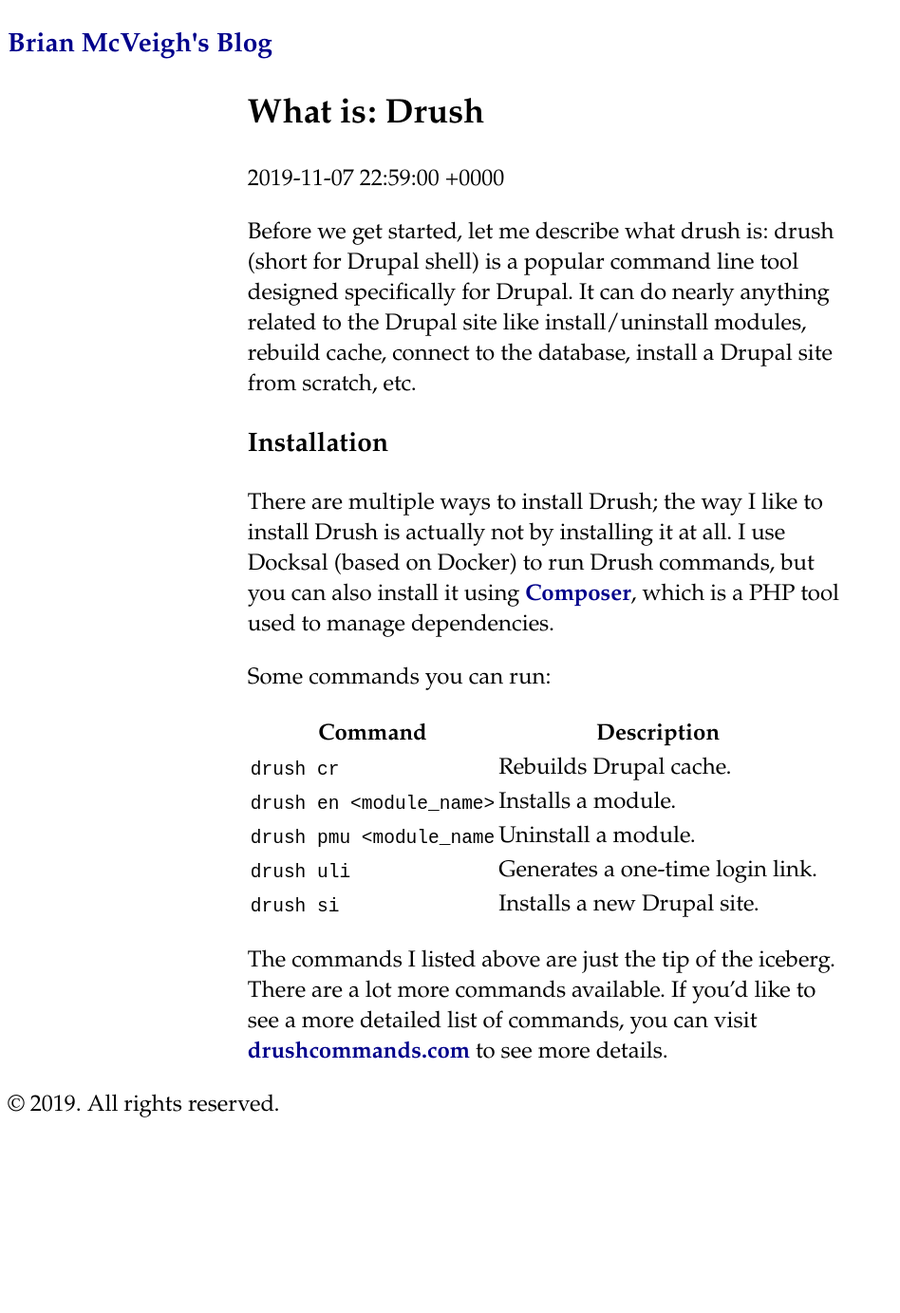
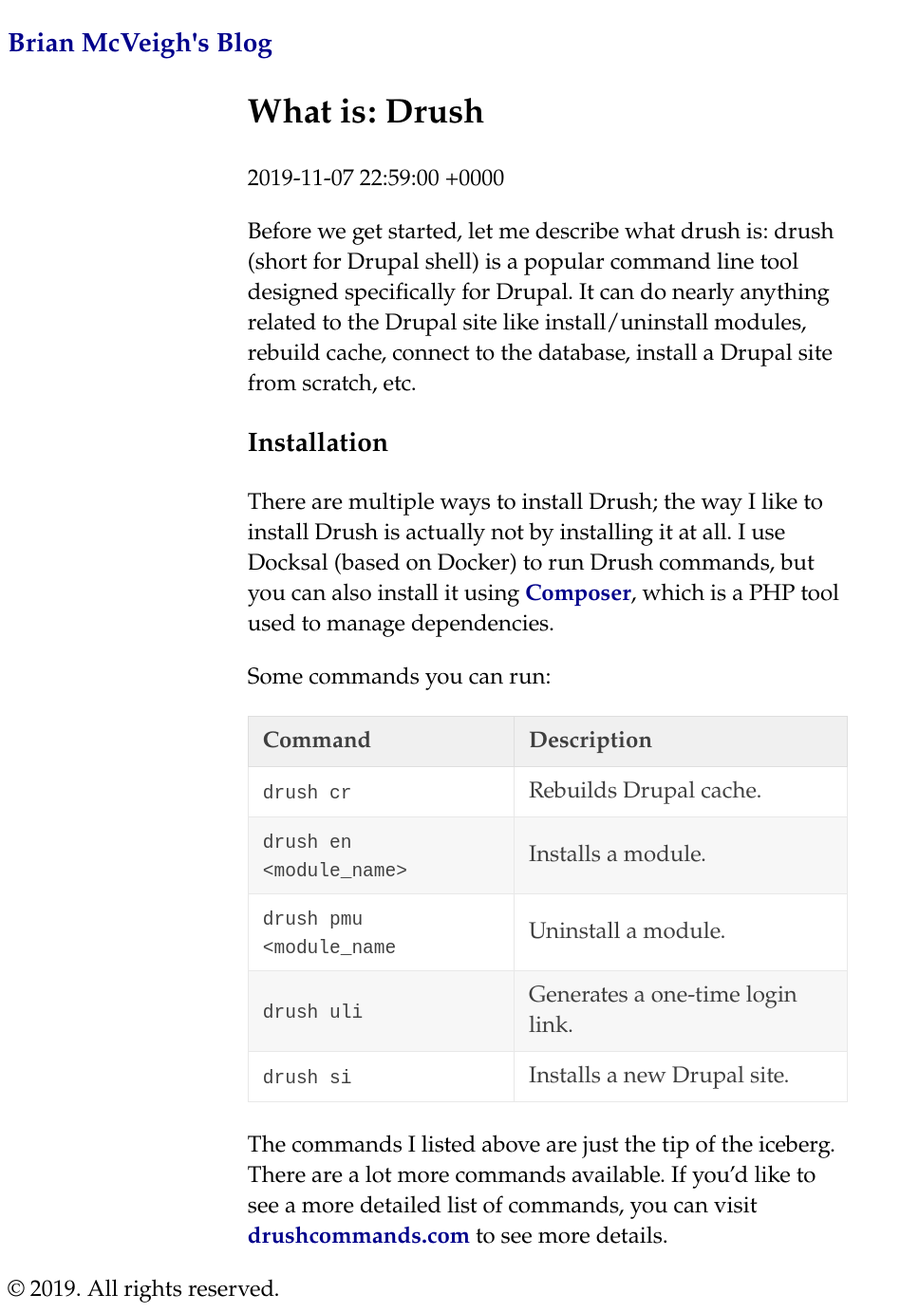
Before and after one commit to bmcveigh/bmcveigh.github.io, a Jekyll site: the page built from _posts/2019-11-07-what-is-drush.markdown, in a window 1280 px wide. Shown: the whole page at 95% size, without its empty margins (0-948 px from the left). Built offline with Jekyll 4.4.1, drawn with Linux system fonts in a browser that asks for light colours; before the commit the page ends 1188 px from its top, so only the background shows below that.

Commit message:
Styling for tables.

```diff
--- a/_sass/base/_base.scss
+++ b/_sass/base/_base.scss
@@ -11,3 +11,30 @@ a {
         color: crimson;
     }
 }
+
+/**
+ * Tables
+ */
+ table {
+    margin-bottom: $spacing-unit;
+    width: 100%;
+    text-align: $table-text-align;
+    color: $table-text-color;
+    border-collapse: collapse;
+    border: 1px solid $table-border-color;
+    tr {
+        &:nth-child(even) {
+        background-color: $table-zebra-color;
+        }
+    }
+    th, td {
+        padding: ($spacing-unit / 3) ($spacing-unit / 2);
+    }
+    th {
+        background-color: $table-header-bg-color;
+        border: 1px solid $table-header-border;
+    }
+    td {
+        border: 1px solid $brand-color-light;
+    }
+}
--- a/_sass/index.scss
+++ b/_sass/index.scss
@@ -1,3 +1,4 @@
+@import "variables/variables";
 @import "base/base";
 @import "abstractions/font/font";
 @import "abstractions/container/container";
--- /dev/null
+++ b/_sass/variables/_variables.scss
@@ -0,0 +1,19 @@
+//
+// Contains Global Sass variables used for the blog.
+//
+
+$brand-color:           #828282 !default;
+$brand-color-light:     lighten($brand-color, 40%) !default;
+$brand-color-dark:      darken($brand-color, 25%) !default;
+
+$text-color:            #111 !default;
+
+$spacing-unit:          30px !default;
+
+// Variables for tables.
+$table-text-color:      lighten($text-color, 18%) !default;
+$table-zebra-color:     lighten($brand-color, 46%) !default;
+$table-header-bg-color: lighten($brand-color, 43%) !default;
+$table-header-border:   lighten($brand-color, 36%) !default;
+$table-border-color:    $brand-color-light !default;
+$table-text-align: left !default;
```
